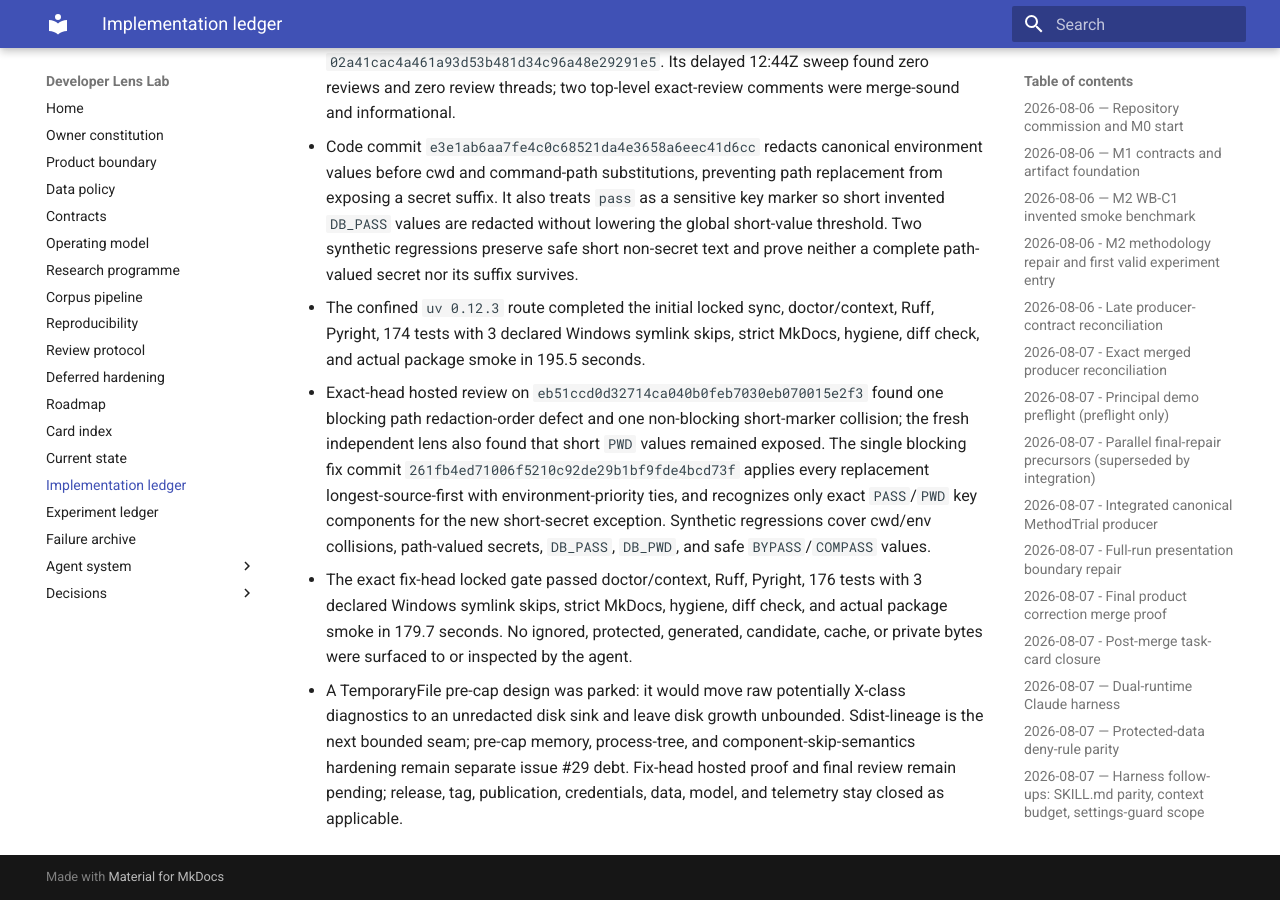
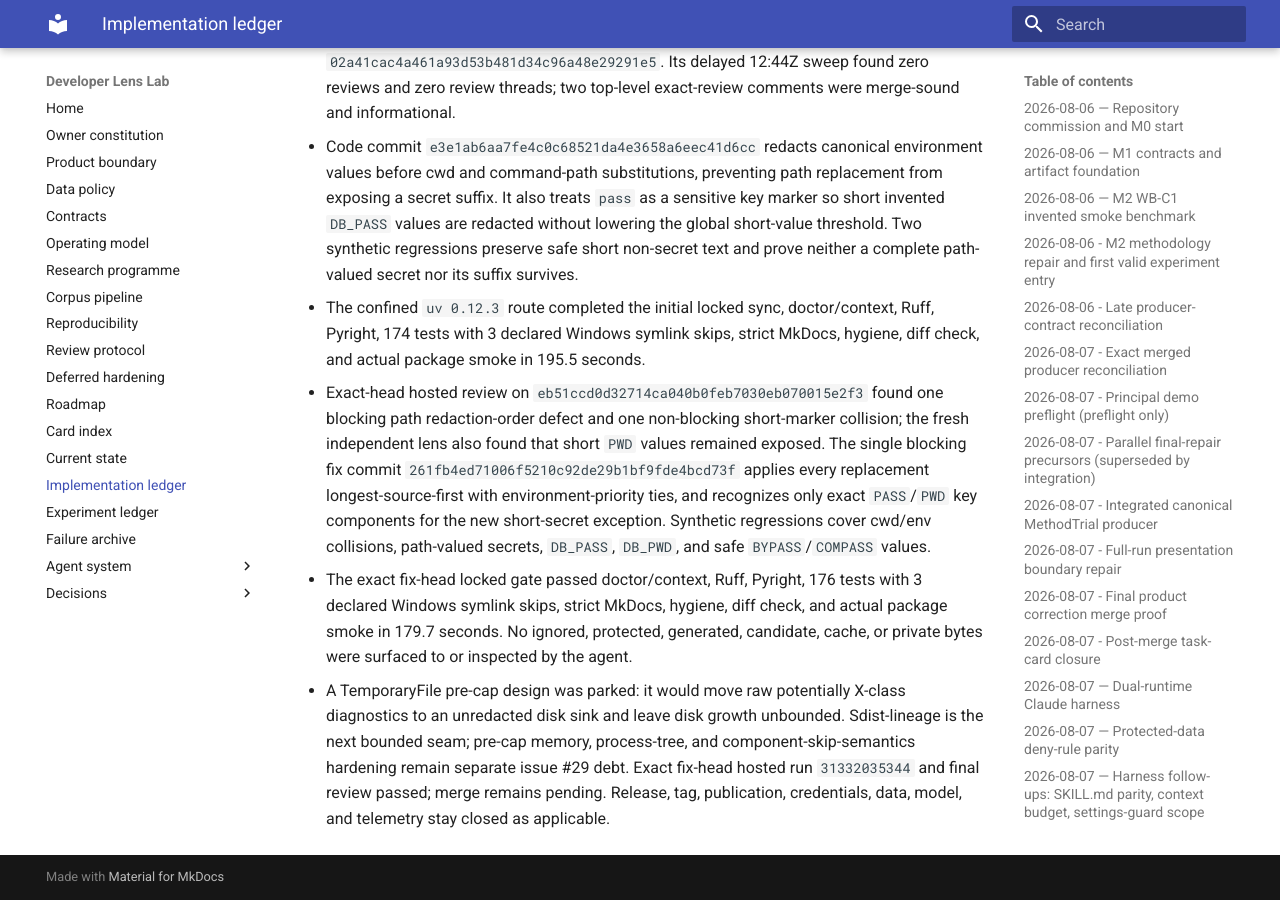
Before and after one commit to Chris0Jeky/developer-lens-lab, an MkDocs documentation site: the page built from docs/IMPLEMENTATION_LEDGER.md, in a window 1280 px wide and 900 px high, scrolled down 27821 px. Built offline with MkDocs 1.6.1 and Material for MkDocs 9.7.7, drawn with Linux system fonts in a browser that asks for light colours.

Commit message:
Refresh diagnostic review state

```diff
--- a/docs/IMPLEMENTATION_LEDGER.md
+++ b/docs/IMPLEMENTATION_LEDGER.md
@@ -925,5 +925,5 @@ Append milestone evidence. Live GitHub facts are snapshots and must be refreshed
 - A TemporaryFile pre-cap design was parked: it would move raw potentially X-class diagnostics to
   an unredacted disk sink and leave disk growth unbounded. Sdist-lineage is the next bounded seam;
   pre-cap memory, process-tree, and component-skip-semantics hardening remain separate issue #29
-  debt. Fix-head hosted proof and final review remain pending; release, tag, publication,
-  credentials, data, model, and telemetry stay closed as applicable.
+  debt. Exact fix-head hosted run `31332035344` and final review passed; merge remains pending.
+  Release, tag, publication, credentials, data, model, and telemetry stay closed as applicable.
```
Also changed, not shown: docs/CURRENT_STATE.md (+2 -2 lines).
